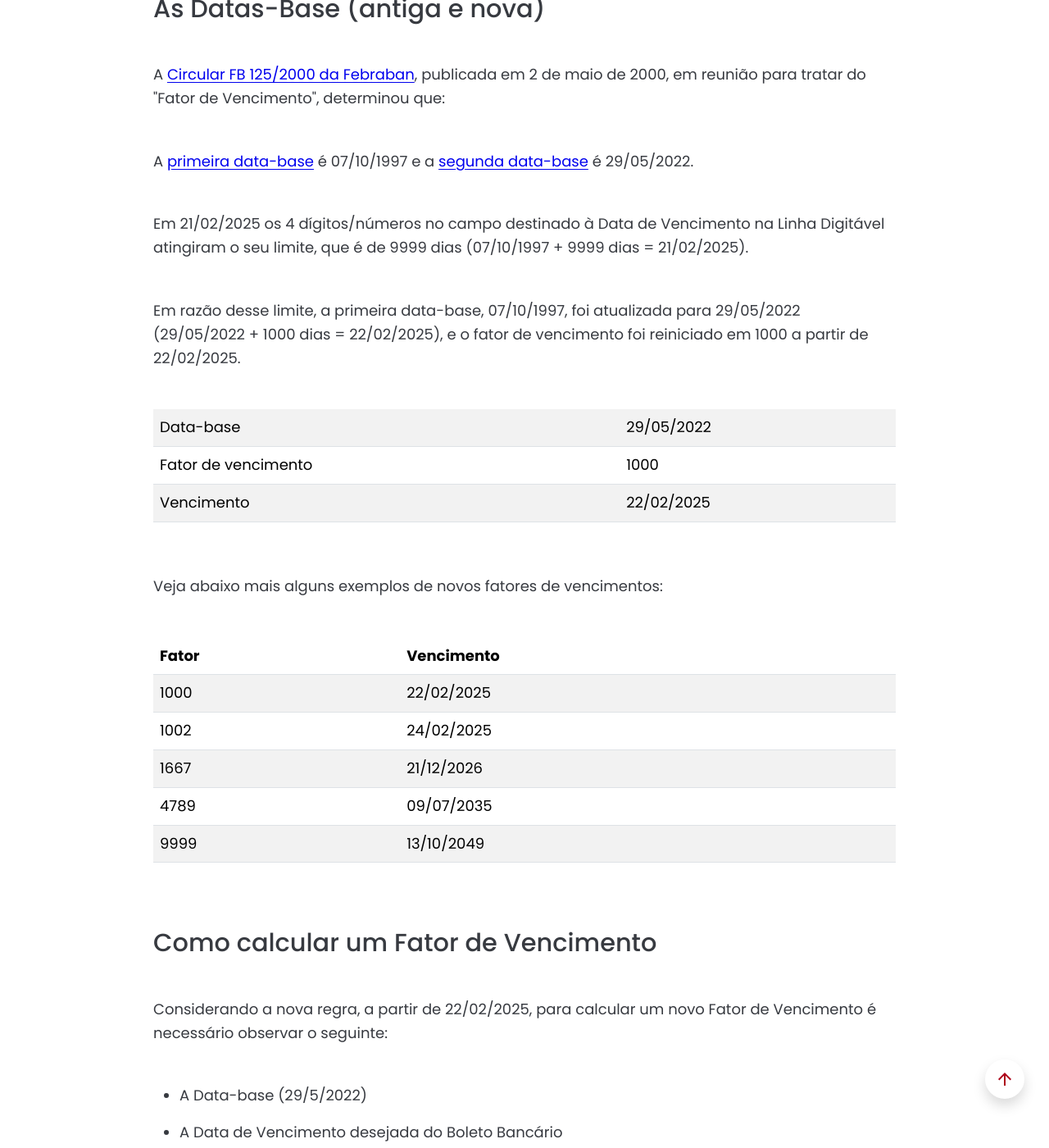
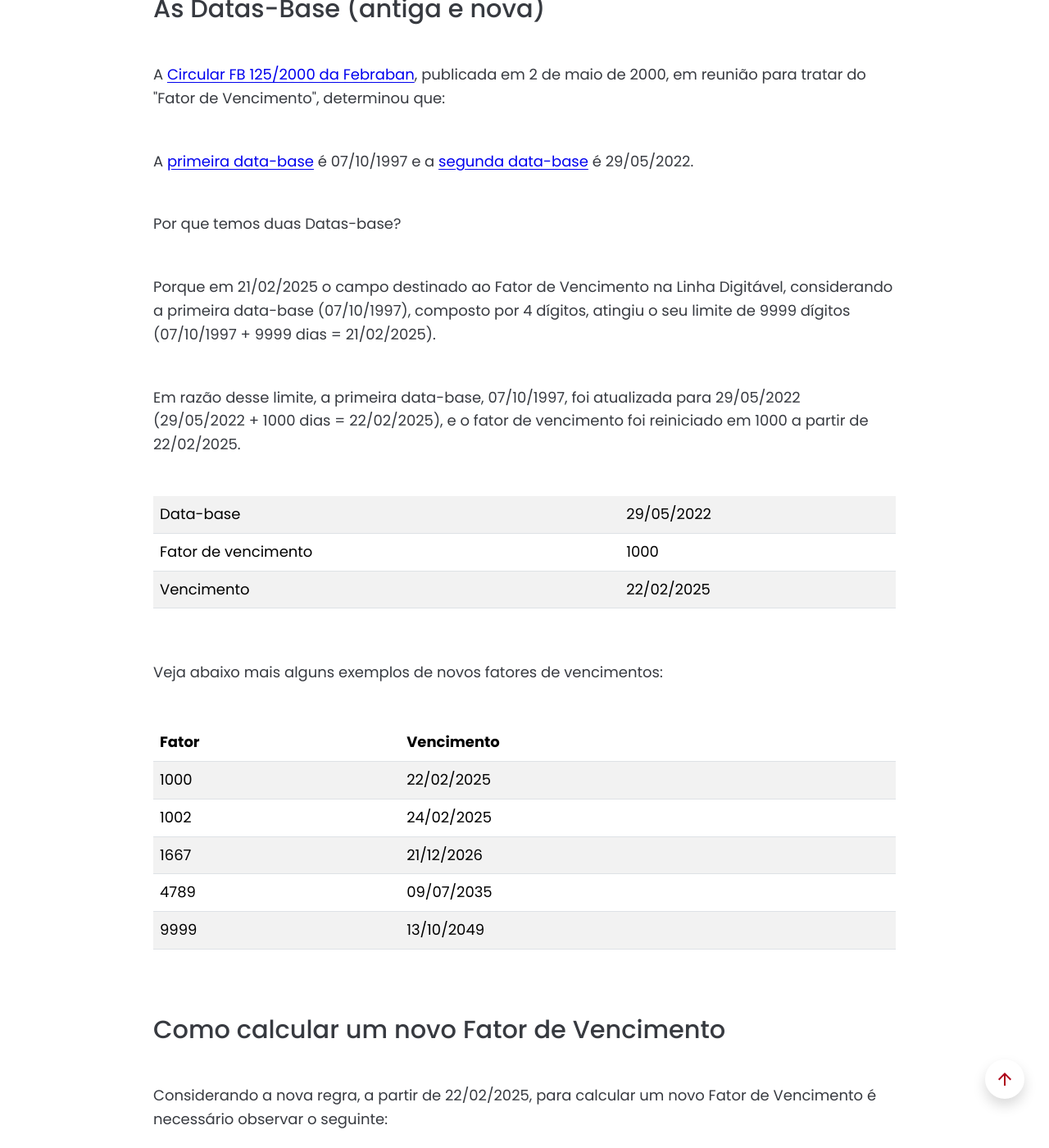
Before and after one commit to Sergio-Damm/boletobancario, a Jekyll site: the page built from pages/vencimento/index.html, in a window 1280 px wide and 1400 px high, scrolled down 1987 px. Shown: the whole window at 82% size. Built offline with Jekyll 4.4.1, drawn with Linux system fonts in a browser that asks for light colours; some of the changed text lies outside the part shown.

Commit message:
text index vencimento e valor

```diff
--- a/pages/vencimento/index.html
+++ b/pages/vencimento/index.html
@@ -152,7 +152,10 @@ permalink: /vencimento/
 
 					<p class="mb-5">A <a class="link-externo" href="https://www.caixa.gov.br/Downloads/cobranca-caixa/ESP_COD_BARRAS_SIGCB_COBRANCA_CAIXA.pdf" title="Link para o site da Caixa - CEF" target="_blank" rel="noopener noreferrer">primeira data-base</a> é 07/10/1997 e a <a class="link-externo" href="https://www.banpara.b.br/PortalImagens/2tdgh54u/manual-de-procedimento-de-impressao-de-boletos-por-terceiros-cobranca-banpara-v1-2.pdf?mode=pad&rnd=133740022625430000" title="Link para o site do Banco Banpará" target="_blank" rel="noopener noreferrer">segunda data-base</a> é 29/05/2022.</p>
 
-					<p class="mb-5">Em 21/02/2025 os 4 dígitos/números no campo destinado à Data de Vencimento na Linha Digitável atingiram o seu limite, que é de 9999 dias (07/10/1997 + 9999 dias = 21/02/2025).</p>
+					<p class="mb-5">Por que temos duas Datas-base?</p>
+
+					<p class="mb-5">Porque em 21/02/2025 o campo destinado ao Fator de Vencimento na Linha Digitável, considerando a primeira data-base (07/10/1997), composto por 4 dígitos, atingiu o seu limite de 9999 dígitos (07/10/1997 + 9999 dias = 21/02/2025).</p>
+
 					<p class="mb-5">Em razão desse limite, a primeira data-base, 07/10/1997, foi atualizada para 29/05/2022 (29/05/2022 + 1000 dias = 22/02/2025), e o fator de vencimento foi reiniciado em 1000 a partir de 22/02/2025.</p>
 
 						<div class="table-responsive mb-5">
@@ -218,7 +221,7 @@ permalink: /vencimento/
 	<div class="row">
         <div class="col-12 col-md-10 mx-auto">
       		<div class="mb-5">
-				<h2 class="h2-title-content mb-5">Como calcular um Fator de Vencimento</h2>
+				<h2 class="h2-title-content mb-5">Como calcular um novo Fator de Vencimento</h2>
 					<p class="mb-5">Considerando a nova regra, a partir de 22/02/2025, para calcular um novo Fator de Vencimento é necessário observar o seguinte:</p>
 
 					<ul class="mb-5">
@@ -227,7 +230,7 @@ permalink: /vencimento/
 						<li class="mb-3">O Fator de Vencimento</li>
 					</ul>
 
-					<p class="mb-5">Considerando que a Data-base atual é 29/05/2022, o Fator de Vencimento é o resultado da subtração entre a Data de Vencimento desejada do Boleto Bancário e a data-base.</p>
+					<p class="mb-5">Considerando que a data-base atual é 29/05/2022, o Fator de Vencimento é o resultado da subtração entre a Data de Vencimento desejada e a data-base.</p>
 
 					<p class="mb-5">A fórmula é: Data de Vencimento desejada - Data-base = Fator de Vencimento.</p>
 
@@ -235,7 +238,7 @@ permalink: /vencimento/
   							<table class="table table-striped">
 								<tbody>
 									<tr>
-										<td class="text-nowrap">Data de Vencimento desejada</td>
+										<td class="text-nowrap">Data de Vencimento desejada (exemplo)</td>
 										<td>31/12/2026</td>
 									</tr>
 									<tr>
```
Also changed, not shown: 1 other file.
